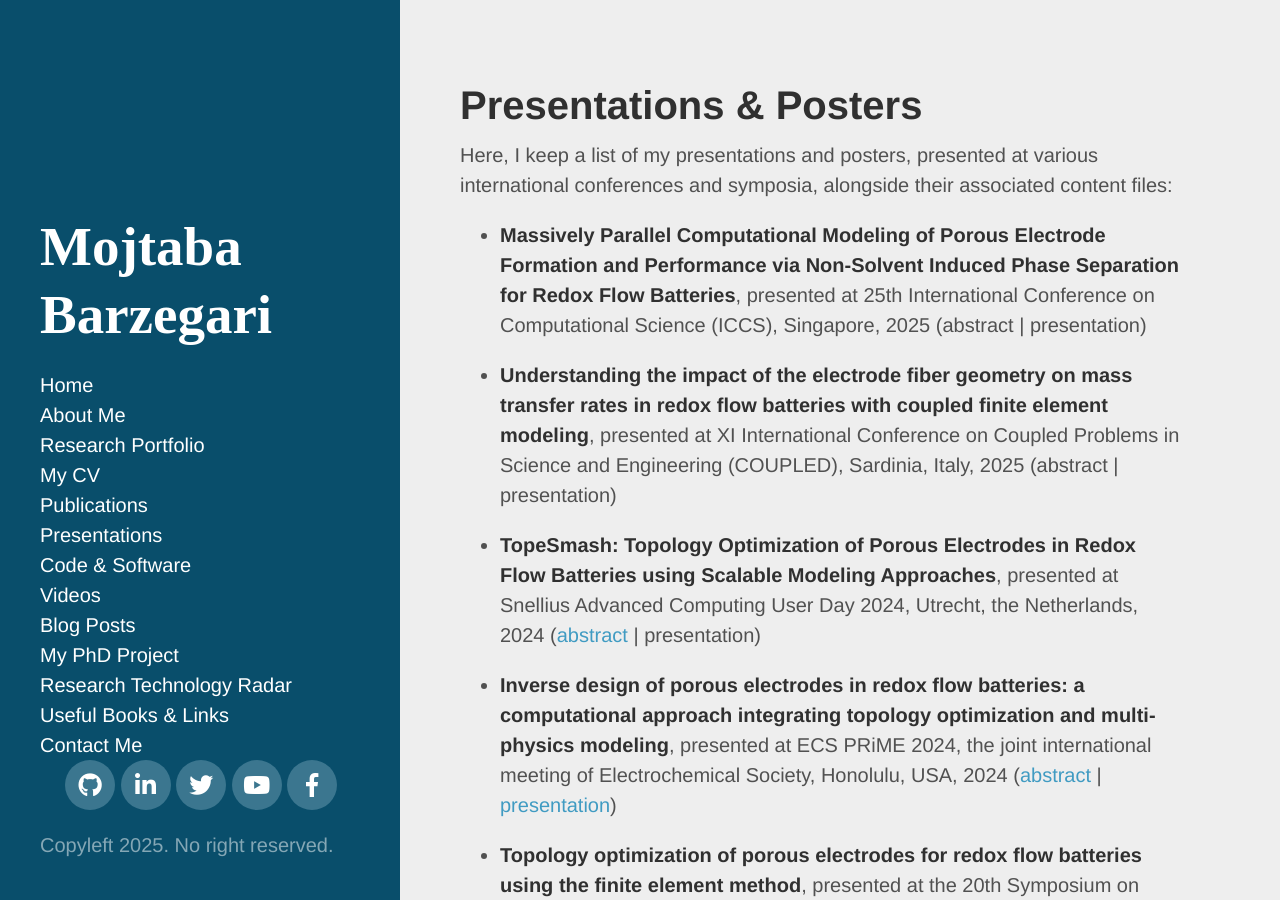
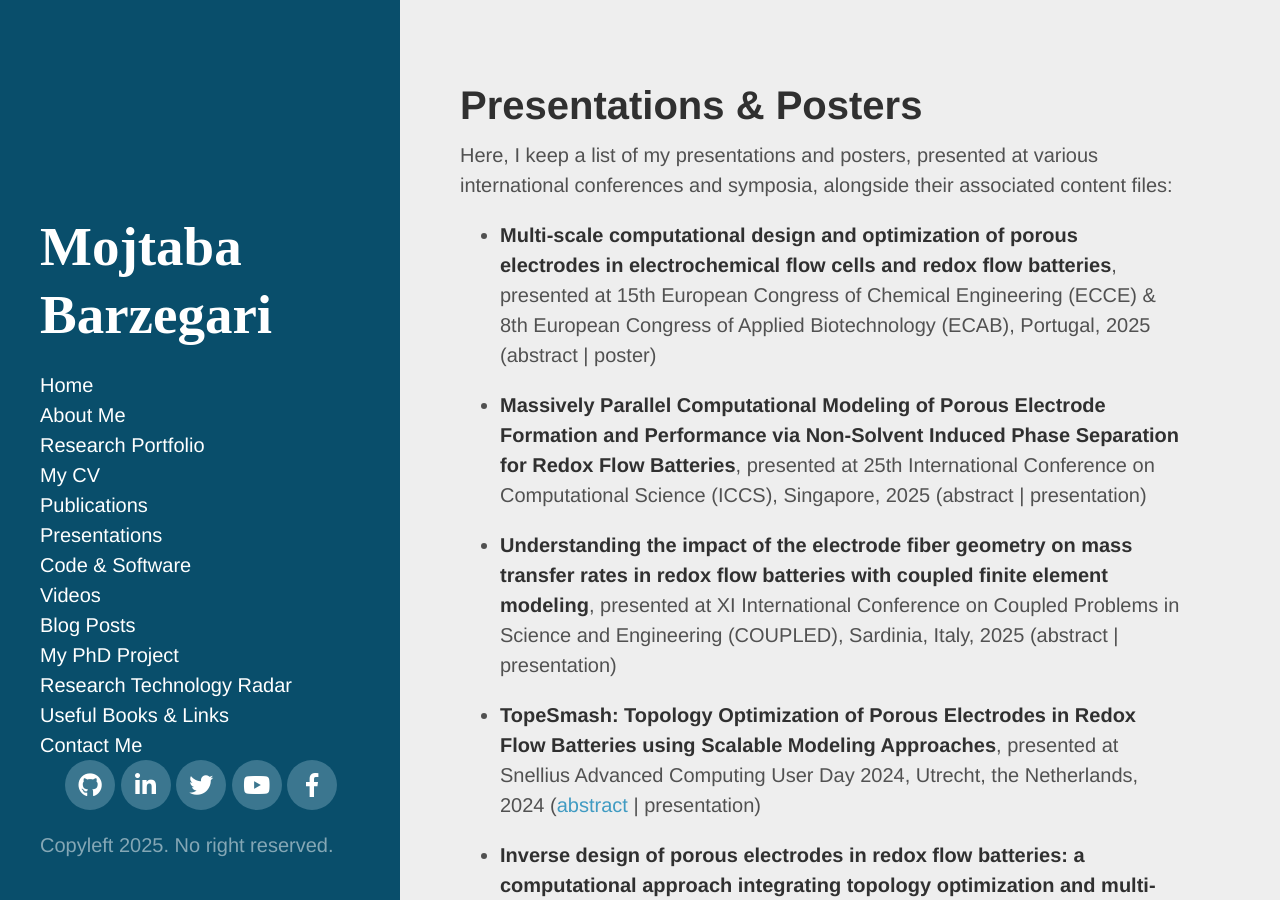
Before and after one commit to mbarzegary/mbarzegary.github.io, a Jekyll site: the page built from presentations.md, in a window 1280 px wide and 900 px high. Built offline with Jekyll 4.4.1, drawn with Linux system fonts in a browser that asks for light colours; nearby versions of some CDN libraries; some web fonts are replaced.

Commit message:
add ecce to presentation page

```diff
--- a/presentations.md
+++ b/presentations.md
@@ -6,6 +6,8 @@ title: Presentations & Posters
 Here, I keep a list of my presentations and posters, presented at various international conferences and symposia, alongside their associated content files:
 
 <!-- ## As the presenter (main author) -->
+
+* **Multi-scale computational design and optimization of porous electrodes in electrochemical flow cells and redox flow batteries**, presented at 15th European Congress of Chemical Engineering (ECCE) & 8th European Congress of Applied Biotechnology (ECAB), Portugal, 2025 (abstract \| poster)
 
 * **Massively Parallel Computational Modeling of Porous Electrode Formation and Performance via Non-Solvent Induced Phase Separation for Redox Flow Batteries**, presented at 25th International Conference on Computational Science (ICCS), Singapore, 2025 (abstract \| presentation)
 
```
